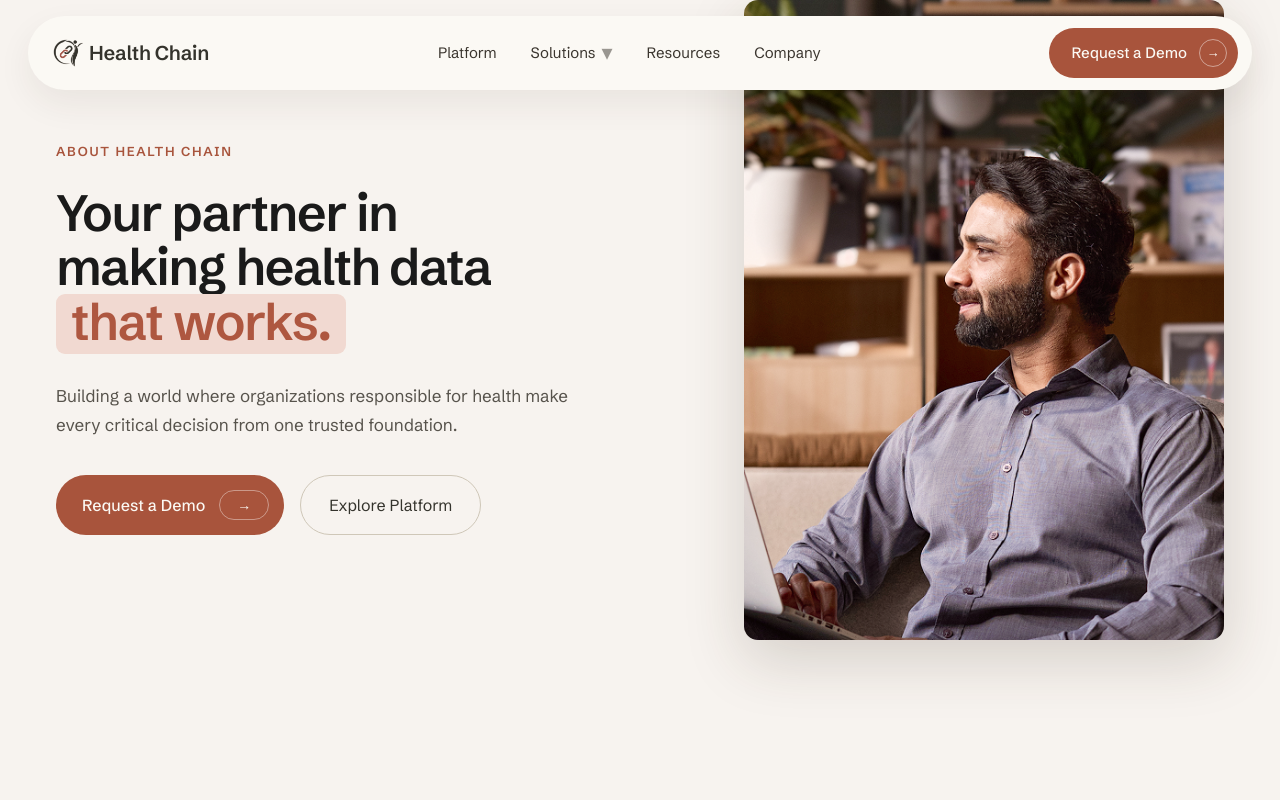
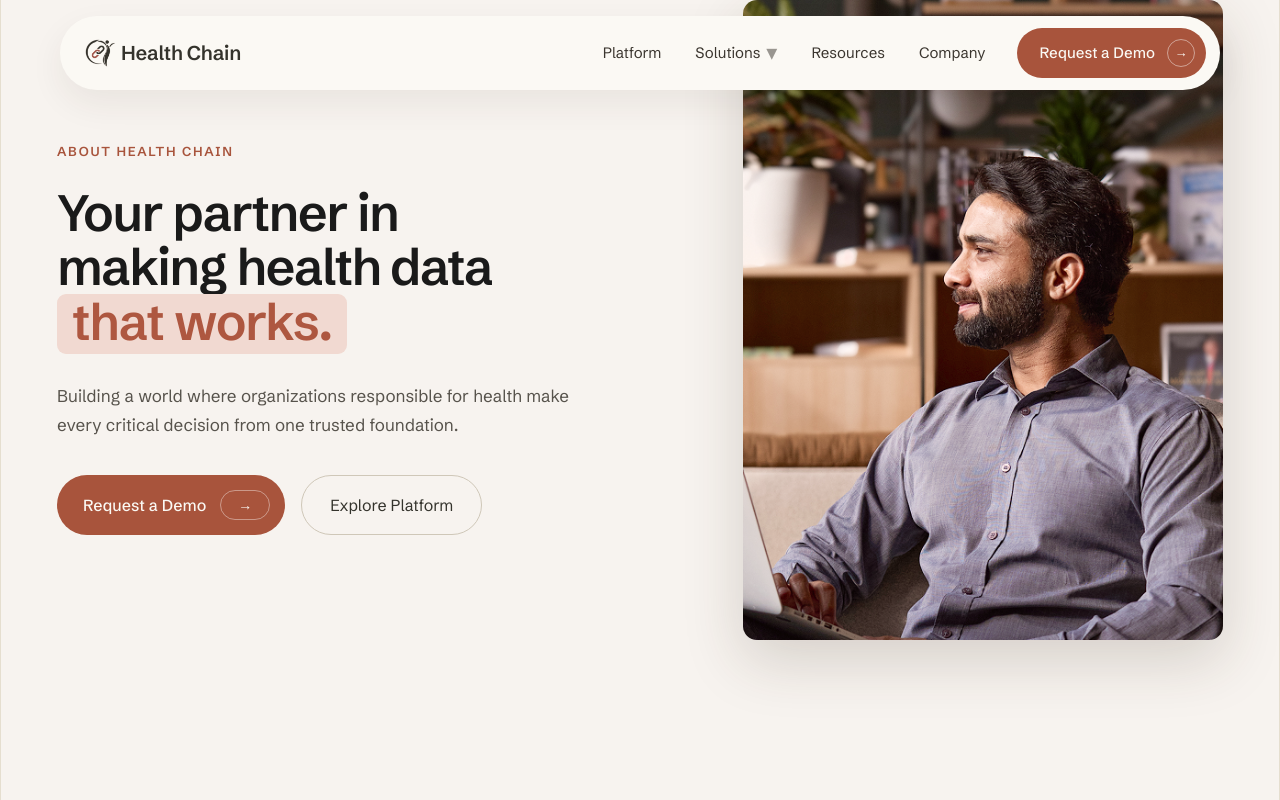
Before and after one commit to vinayakdhamanekar/healthchain, a Next.js app: page /about in a window 1280 px wide. Shown: the top 800 px of the page. Built offline with nearby package versions, Linux system fonts and the light colour scheme.

Commit message:
update website layout

```diff
--- a/app/about/page.tsx
+++ b/app/about/page.tsx
@@ -11,6 +11,7 @@ import AboutCTA from "@/components/about/AboutCTA";
 export default function AboutPage(): JSX.Element {
   return (
     <div className="min-h-screen bg-[#FAF9F6]">
+      <div className="max-w-[1280px] mx-auto border-x border-[#E5DECF] overflow-hidden bg-[#F4EFE8]">
         <Navbar />
         <AboutHero />
         <AboutMission />
@@ -20,5 +21,6 @@ export default function AboutPage(): JSX.Element {
         <AboutCTA />
         <Footer />
       </div>
+    </div>
   );
 }
--- a/app/benefit-design-and-intelligence/page.tsx
+++ b/app/benefit-design-and-intelligence/page.tsx
@@ -13,14 +13,17 @@ import BenefitdesignHero from "@/components/benefitdesign/BenefitdesignHero";
 export default function BenefitDesignAndIntelligencePage(): JSX.Element {
   return (
     <div className="min-h-screen bg-[#F7F3EF]">
+      <div className="max-w-[1280px] mx-auto border-x border-[#E5DECF] overflow-hidden bg-[#F4EFE8]">
+
         <Navbar />
         <BenefitdesignHero />
         <ThePressureSection />
-      <DesignOptions/>
+        <DesignOptions />
         <WhoItServes />
         <ComplianceStandards />
         <BenefitDesignCTA />
         <Footer />
       </div>
+    </div>
   );
 }
--- a/app/careers/page.tsx
+++ b/app/careers/page.tsx
@@ -10,6 +10,7 @@ import JobOpenings from "@/components/careers/JobOpenings";
 export default function CareersPage(): JSX.Element {
   return (
     <div className="min-h-screen bg-[#F7F3EF]">
+      <div className="max-w-[1280px] mx-auto border-x border-[#E5DECF] overflow-hidden bg-[#F4EFE8]">
         <Navbar />
         <CareersHero />
         <CultureBenefits />
@@ -17,5 +18,6 @@ export default function CareersPage(): JSX.Element {
         <CareersCTA />
         <Footer />
       </div>
+    </div>
   );
 }
--- a/app/contact/page.tsx
+++ b/app/contact/page.tsx
@@ -8,10 +8,12 @@ import ContactCTA from "@/components/contact/ContactCTA";
 export default function ContactPage(): JSX.Element {
   return (
     <div className="min-h-screen bg-[#F7F3EF]">
-      <Navbar />
-      <ContactSection />
-      <ContactCTA/>
-      <Footer />
+      <div className="max-w-[1280px] mx-auto border-x border-[#E5DECF] overflow-hidden bg-[#F4EFE8]">
+        <Navbar />
+        <ContactSection />
+        <ContactCTA />
+        <Footer />
+      </div>
     </div>
   );
 }
--- a/app/hch-platform/page.tsx
+++ b/app/hch-platform/page.tsx
@@ -12,6 +12,7 @@ import PlatformCTA from "@/components/platform/PlatformCTA";
 export default function HCHPlatformPage(): JSX.Element {
   return (
     <div className="min-h-screen bg-[#F7F3EF]">
+      <div className="max-w-[1280px] mx-auto border-x border-[#E5DECF] overflow-hidden bg-[#F4EFE8]">
         <Navbar />
         <PlatformHero />
         <TrustedData />
@@ -22,5 +23,6 @@ export default function HCHPlatformPage(): JSX.Element {
         <PlatformCTA />
         <Footer />
       </div>
+    </div>
   );
 }
--- a/app/longitudinal-data-enablement/page.tsx
+++ b/app/longitudinal-data-enablement/page.tsx
@@ -14,15 +14,17 @@ import PlatformCTA from "@/components/longitudinal/PlatformCTA";
 export default function LongitudinalDataEnablementPage(): JSX.Element {
   return (
     <div className="min-h-screen bg-[#F7F3EF]">
+      <div className="max-w-[1280px] mx-auto border-x border-[#E5DECF] overflow-hidden bg-[#F4EFE8]">
         <Navbar />
         <LongitudinalHero />
         <ProblemSection />
-      <HowWorks/>
+        <HowWorks />
         <SixDomains />
         <ActivationCards />
         <ComplianceStandards />
         <PlatformCTA />
         <Footer />
       </div>
+    </div>
   );
 }
--- a/app/page.tsx
+++ b/app/page.tsx
@@ -14,6 +14,8 @@ import Footer from "@/components/Footer";
 export default function Home(): JSX.Element {
   return (
     <div className="min-h-screen bg-[#F4EFE8]">
+      <div className="max-w-[1280px] mx-auto border-x border-[#E5DECF] overflow-hidden bg-[#F4EFE8]">
+
         <Navbar />
         <Hero />
         <StatsBadges />
@@ -26,5 +28,6 @@ export default function Home(): JSX.Element {
         <ReadyCTA />
         <Footer />
         </div>
+    </div>
   );
 }
--- a/app/solutions/page.tsx
+++ b/app/solutions/page.tsx
@@ -12,6 +12,7 @@ import SolutionsCTA from "@/components/solutions/SolutionsCTA";
 export default function SolutionsPage(): JSX.Element {
   return (
     <div className="min-h-screen bg-[#F7F3EF]">
+      <div className="max-w-[1280px] mx-auto border-x border-[#E5DECF] overflow-hidden bg-[#F4EFE8]">
         <Navbar />
         <SolutionsHero />
         <MandatesTimeline />
@@ -22,5 +23,6 @@ export default function SolutionsPage(): JSX.Element {
         <SolutionsCTA />
         <Footer />
       </div>
+    </div>
   );
 }
--- a/components/Navbar.tsx
+++ b/components/Navbar.tsx
@@ -307,11 +307,10 @@ export default function Navbar(): JSX.Element {
   const [mobileOpen, setMobileOpen] = useState(false);
 
   return (
-    <header className="fixed top-0 left-0 right-0 z-50 px-7 pt-4 pb-1.5">
-      {/* Pill container */}
-      <div className="bg-[#FBF9F4] rounded-[44px] shadow-[0_14px_34px_rgba(60,45,30,0.07)] flex items-center justify-between py-3 pl-6 pr-3.5">
-
-        {/* Logo */}
+     <header className="fixed top-0 left-0 right-0 z-50 px-7 pt-4 pb-1.5">
+      <div className="max-w-[1280px] mx-auto px-4 md:px-8">
+        <div className="bg-[#FBF9F4] rounded-[44px] shadow-[0_14px_34px_rgba(60,45,30,0.07)] flex items-center justify-between py-3 pl-6 pr-3.5">
+         {/* Logo */}
         <div className="flex items-center gap-[5px]">
           <Image
             src="/logo.png"
@@ -326,8 +325,9 @@ export default function Navbar(): JSX.Element {
         </div>
 
         {/* Desktop nav links */}
-        <nav className="hidden md:flex items-center gap-[34px]" aria-label="Main navigation">
-          {NAV_LINKS.map((link) => (
+        <div className="hidden md:flex items-center gap-8">
+            <nav className="flex items-center gap-[34px]" aria-label="Main navigation">
+               {NAV_LINKS.map((link) => (
             <NavDropdown key={link.label} link={link} />
           ))}
         </nav>
@@ -367,6 +367,7 @@ export default function Navbar(): JSX.Element {
           </svg>
         </button>
       </div>
+      </div>
 
       {/* Mobile dropdown */}
       <AnimatePresence>
@@ -390,6 +391,7 @@ export default function Navbar(): JSX.Element {
           </motion.div>
         )}
       </AnimatePresence>
+      </div>
     </header>
   );
 }
```
Lines whose indentation alone changed are shown as unchanged.
